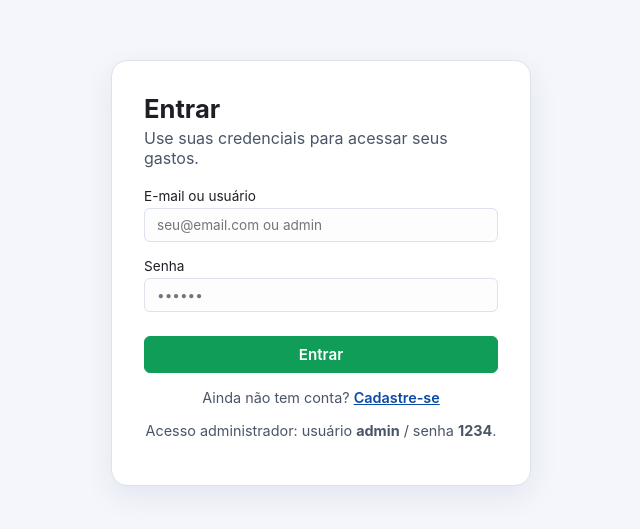
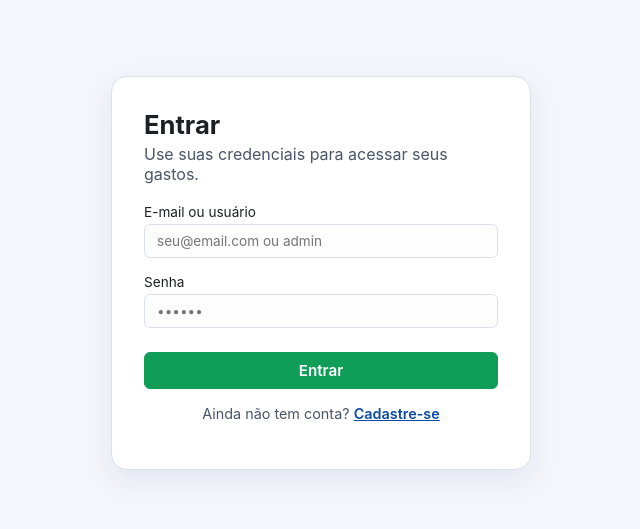
Before and after one commit to MateusZeferino/despesasPessoais-react, a React (Vite) app: page /login in a window 1280 px wide. Shown: the part 127-656 px from the top of the page, without its empty margins (319-959 px from the left). Built offline with nearby package versions, Linux system fonts and the light colour scheme.

Commit message:
Arrumado Type form event import

```diff
--- a/src/paginas/Login.tsx
+++ b/src/paginas/Login.tsx
@@ -1,4 +1,4 @@
-import { FormEvent, useState } from "react";
+import { type FormEvent, useState } from "react";
 import { Link, useLocation, useNavigate } from "react-router-dom";
 import { useAuth } from "../auth/useAuth";
 
@@ -76,10 +76,6 @@ const Login = () => {
         <p className="auth-link">
           Ainda não tem conta? <Link to="/register">Cadastre-se</Link>
         </p>
-        <p className="auth-link">
-          Acesso administrador: usuário <strong>admin</strong> / senha{" "}
-          <strong>1234</strong>.
-        </p>
       </div>
     </div>
   );
```
